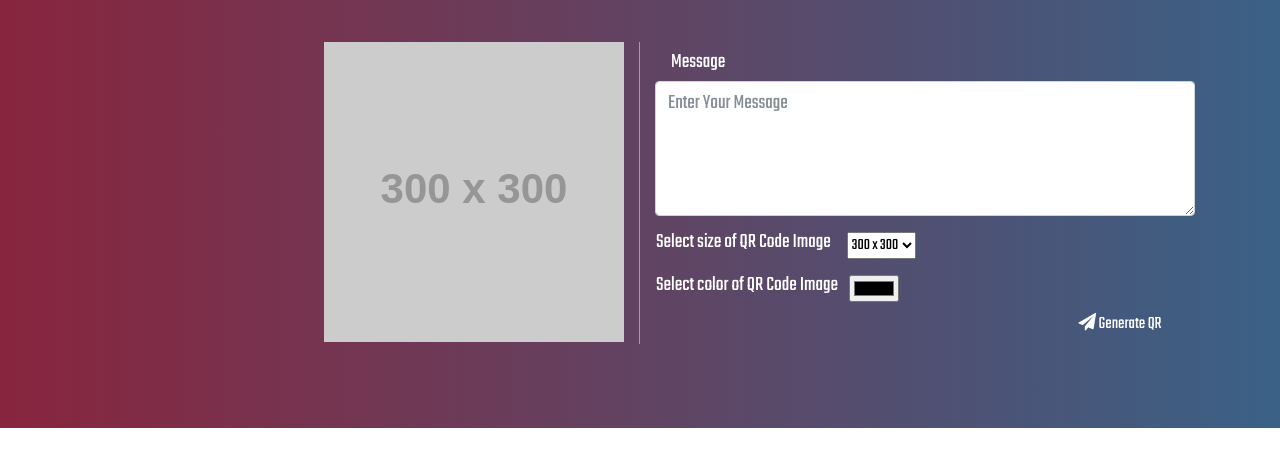
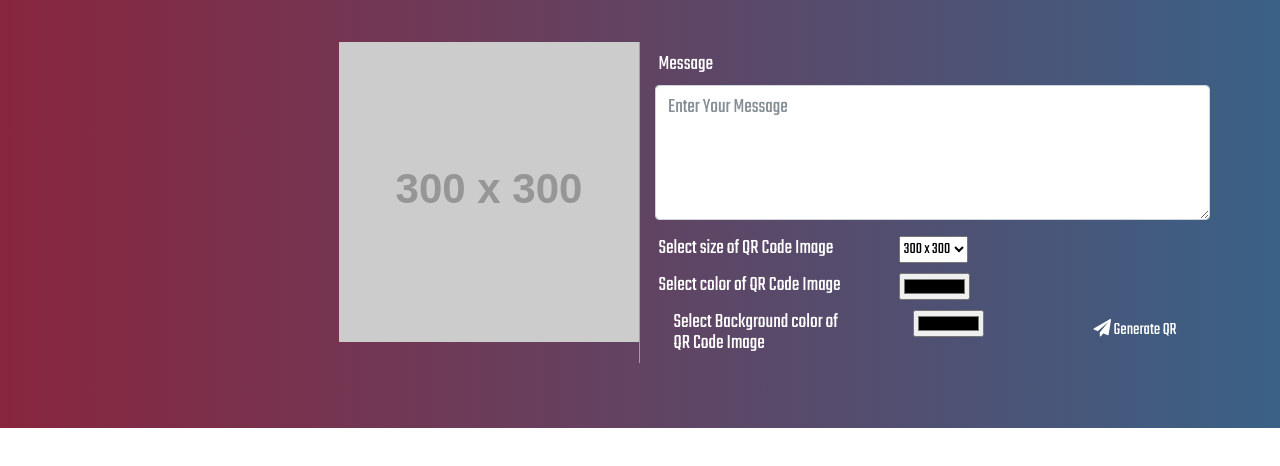
Before and after one commit to DAC-INTERN/ws15122017, a plain HTML site: page index.html in a window 1280 px wide. Shown: the part 122-588 px from the top of the page. Drawn offline with nearby package versions, Linux system fonts and the light colour scheme; placeholder pictures from the web are drawn by us.

Commit message:
Add some CSS attributes and edit HTML layout

```diff
--- a/css/style.css
+++ b/css/style.css
@@ -36,6 +36,7 @@
     margin-top: 10px;
 }
 label{
+    padding: 2px;
     font-size: 1.3em;
     line-height: 1em;
     font-weight: normal;
@@ -62,16 +63,37 @@ textarea.form-control {
     text-align: right;
 }
 #imgsize {
+    margin-left: 0;
+    margin-bottom: 1em;
+    margin-bottom: 10px;
+}
+/*label{
     margin-left: 1rem;
-    margin-bottom: 1em;
-}
-label{
-    margin-left: 1rem;
-}
+}*/
 /*#pickcolor{
     margin-left: 0.59rem;
     margin-bottom: 1em;
 }*/
-#ColorPicker{
-    margin-left: 0.68rem;
+#ColorPicker1{
+    margin-left: 0;
+    margin-bottom: 10px;
+    width: 71px;
+    height: 27px;
 }
+#ColorPicker2{
+    margin-left: 40px;
+    margin-bottom: 10px;
+    width: 71px;
+    height: 27px;
+}
+.col-md-6 label{
+    margin-left: 0.1rem;
+}
+.col-md-6 {
+    padding-left: 4.5;
+    padding-right: 0;
+
+}
+.col-md-2 select{
+    margin-left: 0;
+}
--- a/index.html
+++ b/index.html
@@ -38,25 +38,44 @@
                         <textarea class="form-control" id="description" placeholder="Enter Your Message"></textarea>
                     </div>
                     <div class="row">
+                        <div class="col-md-5">
                             <label for="imgsize">Select size of QR Code Image</label>
+                        </div>
+                        <div class="col-md-2">
                             <select name="imgsize" id="imgsize">
                                 <option value="300x300">300 x 300</option>
-                            <option value="230x230">230 x 230</option>
+                                <option value="240x240">230 x 230</option>
                                 <option value="180x180">180 x 180</option>
                                 <option value="128x128">128 x 128</option>
+                                <option value="62x62">62 x 62</option>
+                                <option value="32x32">32 x 32</option>
                             </select>
+                        </div>
                     </div>
 
                     <div class="row">
+                        <div class="col-md-5">
                             <label for="ColorPicker">Select color of QR Code Image</label>
-                        <input id="ColorPicker" name="Color Picker" type="color"/>
-                        <div id="colorpicker"></div>
+                        </div>
+                        <div class="col-md-2">
+                            <input id="ColorPicker1" name="Color Picker1" type="color" />
+                        </div>
                     </div>
                     <div>
 
                         <button id="submit" type="button" class="btn btn-default submit"><i class="fa fa-paper-plane"
                                                                                 aria-hidden="true"></i> Generate QR
                         </button>
+                    </div>
+
+                    <div class="row">
+                        <div class="col-md-6">
+                            <label for="ColorPicker">Select Background color of QR Code Image</label>
+                        </div>
+                        <div class="col-md-2">
+                            <input id="ColorPicker2" name="Color Picker2" type="color"/>
+                        </div>
+
                     </div>
 
                 </div>
--- a/js/custom.js
+++ b/js/custom.js
@@ -3,17 +3,18 @@ $(document).ready(function () {
     $('#submit').click(function () {
         var text = $('#description').val();
         var imgSrc = 'https://api.qrserver.com/v1/create-qr-code/?size=300x300&data=' + encodeURI(text);
-        var color = $('#ColorPicker').val();
+        var color = $('#ColorPicker1').val();
+        var backcolor= $('#ColorPicker2').val();
         var size = $('#imgsize').val();
         if (text=="" || color=="" || size=="")
         {
         	alert('You must write your text , pick your size and write out your color');
         }
         imgSrc+='&size='+size;
-        // imgSrc+='&color='+color;
         console.log(imgSrc);
         $('#qrcode').attr('src', imgSrc);
-        $('#qrcode').css('color',color)
+        $('#qrcode').css('color',color);
+        $('#qrcode').css('background-color',backcolor);
     });
 
 });
```
Lines whose indentation alone changed are shown as unchanged.
